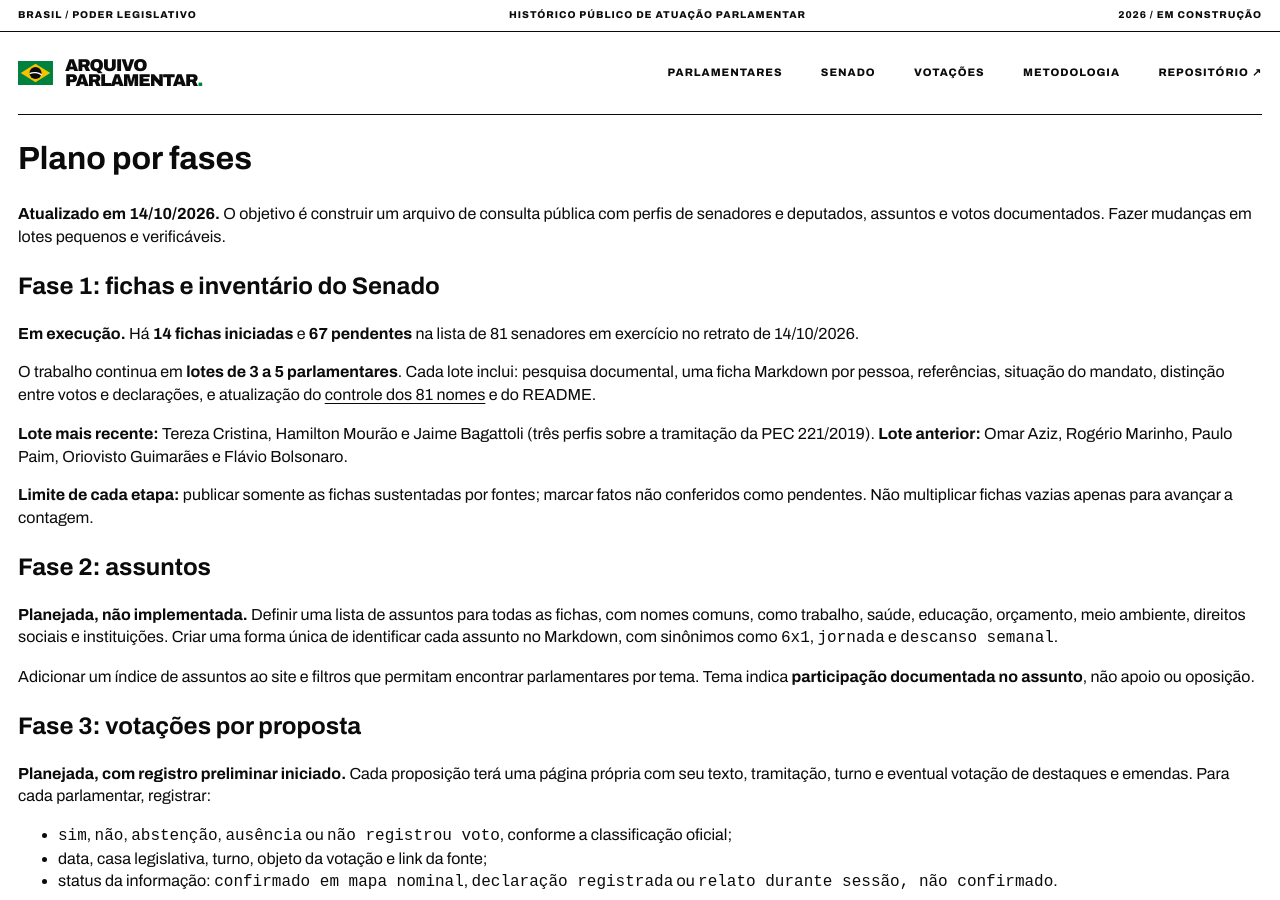
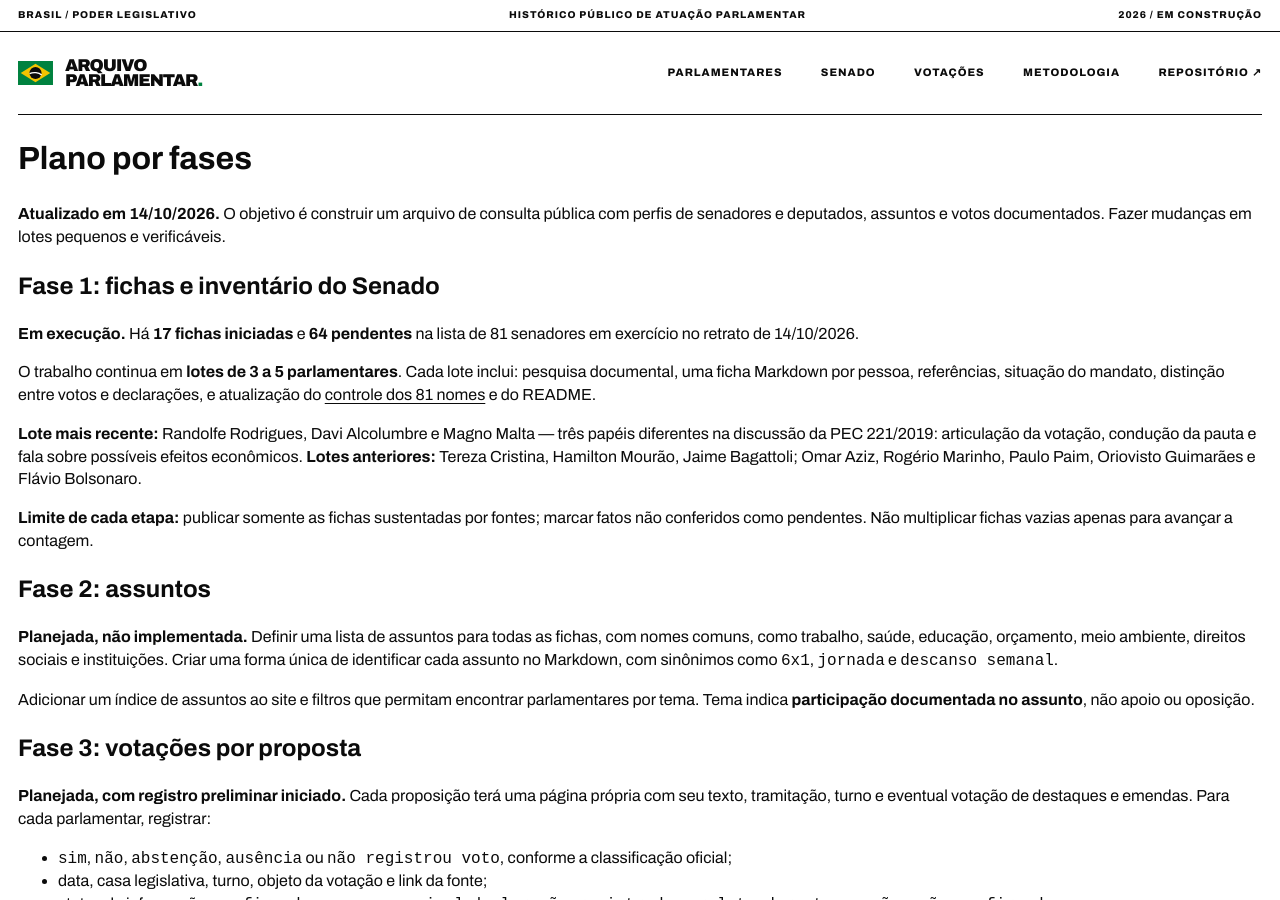
Before and after one commit to leorruas/senadores-deputados, a Jekyll site: the page built from PLANO-DE-FASES.md, in a window 1280 px wide and 900 px high. Built offline with Jekyll 4.4.1, drawn with Linux system fonts in a browser that asks for light colours; our own code applies the rules of GitHub Pages for plain Markdown files.

Commit message:
docs: atualiza fase 1 para 17 de 81 perfis

```diff
--- a/PLANO-DE-FASES.md
+++ b/PLANO-DE-FASES.md
@@ -4,11 +4,11 @@
 
 ## Fase 1: fichas e inventário do Senado
 
-**Em execução.** Há **14 fichas iniciadas** e **67 pendentes** na lista de 81 senadores em exercício no retrato de 14/10/2026.
+**Em execução.** Há **17 fichas iniciadas** e **64 pendentes** na lista de 81 senadores em exercício no retrato de 14/10/2026.
 
 O trabalho continua em **lotes de 3 a 5 parlamentares**. Cada lote inclui: pesquisa documental, uma ficha Markdown por pessoa, referências, situação do mandato, distinção entre votos e declarações, e atualização do [controle dos 81 nomes](parlamentares/senadores/ACOMPANHAMENTO.md) e do README.
 
-**Lote mais recente:** Tereza Cristina, Hamilton Mourão e Jaime Bagattoli (três perfis sobre a tramitação da PEC 221/2019). **Lote anterior:** Omar Aziz, Rogério Marinho, Paulo Paim, Oriovisto Guimarães e Flávio Bolsonaro.
+**Lote mais recente:** Randolfe Rodrigues, Davi Alcolumbre e Magno Malta — três papéis diferentes na discussão da PEC 221/2019: articulação da votação, condução da pauta e fala sobre possíveis efeitos econômicos. **Lotes anteriores:** Tereza Cristina, Hamilton Mourão, Jaime Bagattoli; Omar Aziz, Rogério Marinho, Paulo Paim, Oriovisto Guimarães e Flávio Bolsonaro.
 
 **Limite de cada etapa:** publicar somente as fichas sustentadas por fontes; marcar fatos não conferidos como pendentes. Não multiplicar fichas vazias apenas para avançar a contagem.
 
```
